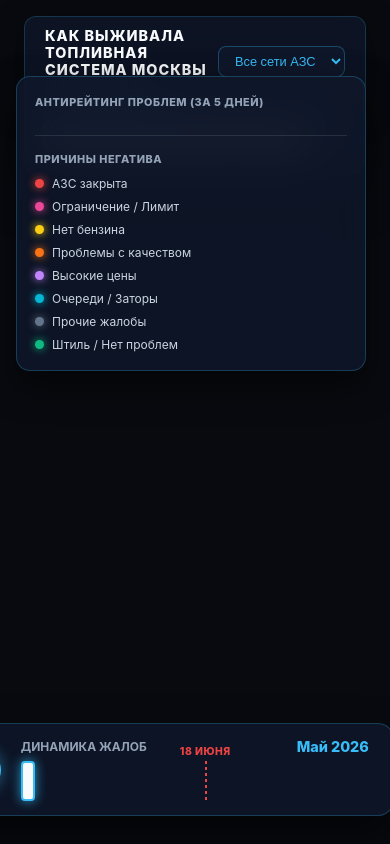
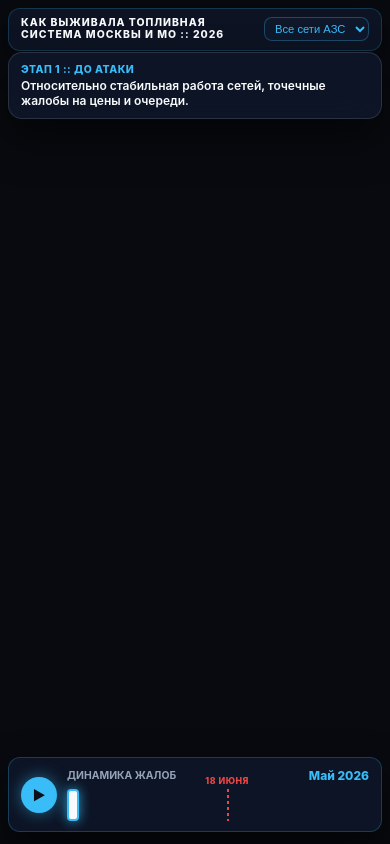
Before and after one commit to ristinka85-collab/moscow-fuel-crisis-gis, a plain HTML site: page index.html in a window 390 px wide. Drawn offline with nearby package versions, Linux system fonts and the light colour scheme; no server answers.

Commit message:
Update index.html

```diff
--- a/index.html
+++ b/index.html
@@ -144,6 +144,75 @@
             background: rgba(0, 0, 0, 0.45) !important; padding: 8px 10px;
             border-left: 3px solid #38bdf8 !important; border-radius: 0 8px 8px 0;
         }
+
+        /* ==========================================
+           АДАПТИВНОСТЬ ДЛЯ ПЛАНШЕТОВ И СМАРТФОНОВ
+           ========================================== */
+
+        @media (max-width: 1024px) {
+            .timeline-bar {
+                left: 50%;
+                width: 90vw;
+                min-width: unset;
+                max-width: unset;
+            }
+        }
+
+        @media (max-width: 768px) {
+            .top-header {
+                top: 8px; left: 8px; right: 8px;
+                padding: 8px 12px;
+                flex-direction: row;
+                gap: 8px;
+            }
+            .top-title {
+                font-size: 0.65rem;
+                line-height: 1.2;
+            }
+            .brand-select {
+                font-size: 0.7rem;
+                padding: 4px 6px;
+                max-width: 120px;
+            }
+
+            .widget-card {
+                top: 52px; left: 8px; right: 8px;
+                width: auto;
+                padding: 10px 12px;
+                background: rgba(15, 23, 42, 0.9);
+            }
+            .status-tag { font-size: 0.65rem; margin-bottom: 2px; }
+            .insight-text { font-size: 0.75rem; line-height: 1.25; }
+
+            .right-analytics-panel {
+                display: none; /* Скрываем панель аналитики на мобильных для экономии места */
+            }
+
+            .timeline-bar {
+                bottom: 12px; left: 50%;
+                width: calc(100vw - 16px);
+                padding: 10px 12px;
+                gap: 10px;
+                border-radius: 12px;
+            }
+            .play-btn {
+                width: 36px; height: 36px;
+                font-size: 0.85rem;
+            }
+            .timeline-header { font-size: 0.65rem; }
+            .timeline-date { font-size: 0.75rem; }
+            .sparkline-wrapper { height: 32px; }
+            .sparkline-range::-webkit-slider-thumb { height: 32px; width: 12px; }
+            .event-label { font-size: 0.55rem; top: -14px; }
+
+            .maplibregl-popup-content {
+                max-width: 220px !important;
+                padding: 10px !important;
+            }
+            .popup-brand { font-size: 0.8rem; }
+            .popup-address { font-size: 0.7rem; }
+            .popup-review-text { font-size: 0.75rem; }
+        }
     </style>
 </head>
 <body>
@@ -247,14 +316,13 @@
             }
         }
 
-        // --- НАСТРОЙКА ЯРКОСТИ И ЦВЕТА ДОРОЖНОЙ СЕТИ (Светло-серый / Металлик) ---
         const roadLayers = map.getStyle().layers.filter(layer =>
             layer.type === 'line' &&
             (layer.id.includes('road') || layer.id.includes('highway') || layer.id.includes('street') || layer.id.includes('transportation'))
         );
 
         roadLayers.forEach(layer => {
-            map.setPaintProperty(layer.id, 'line-color', '#475569'); // Slate 600 / Металлик
+            map.setPaintProperty(layer.id, 'line-color', '#475569');
             map.setPaintProperty(layer.id, 'line-opacity', 0.65);
         });
 
```
